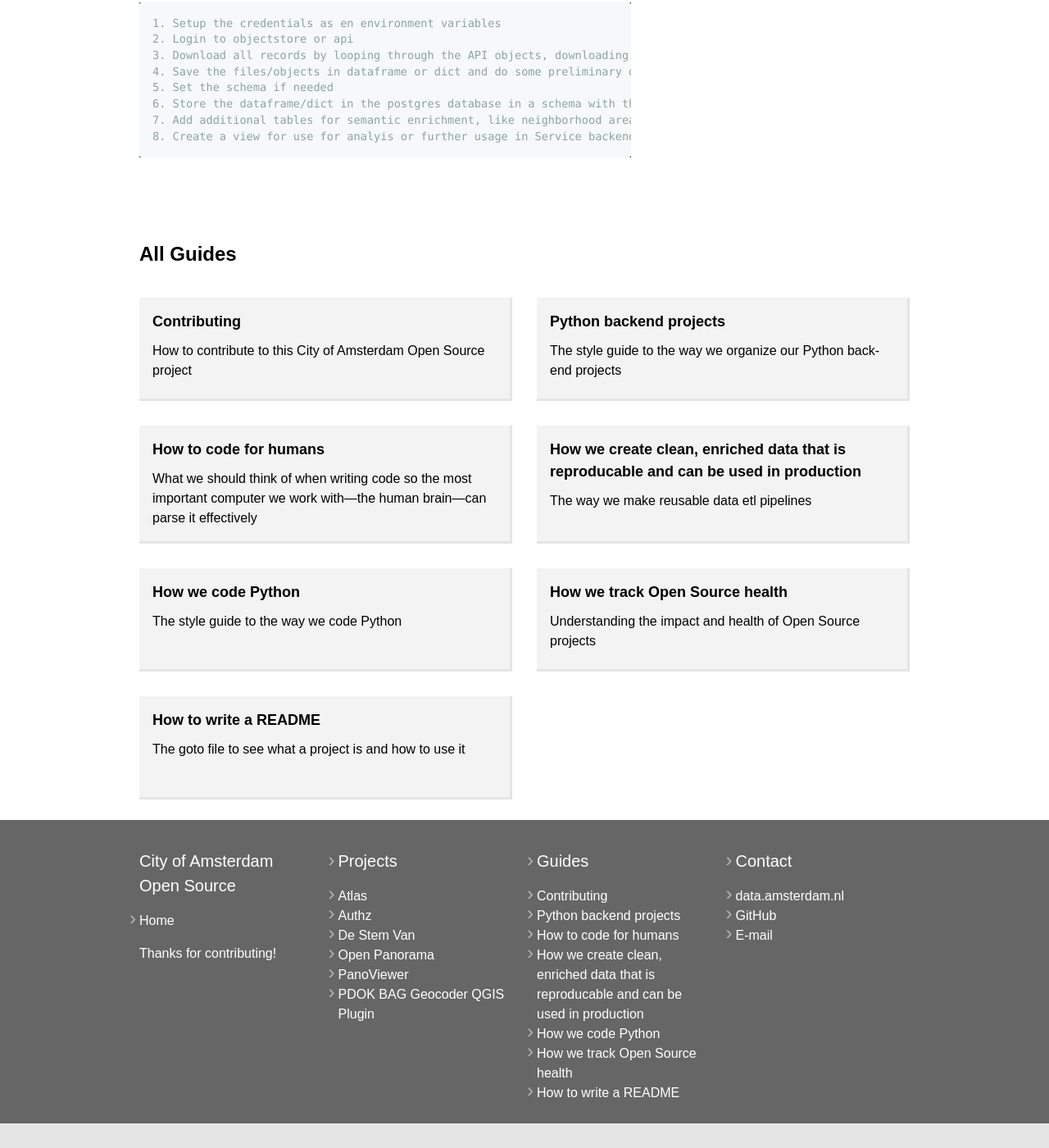
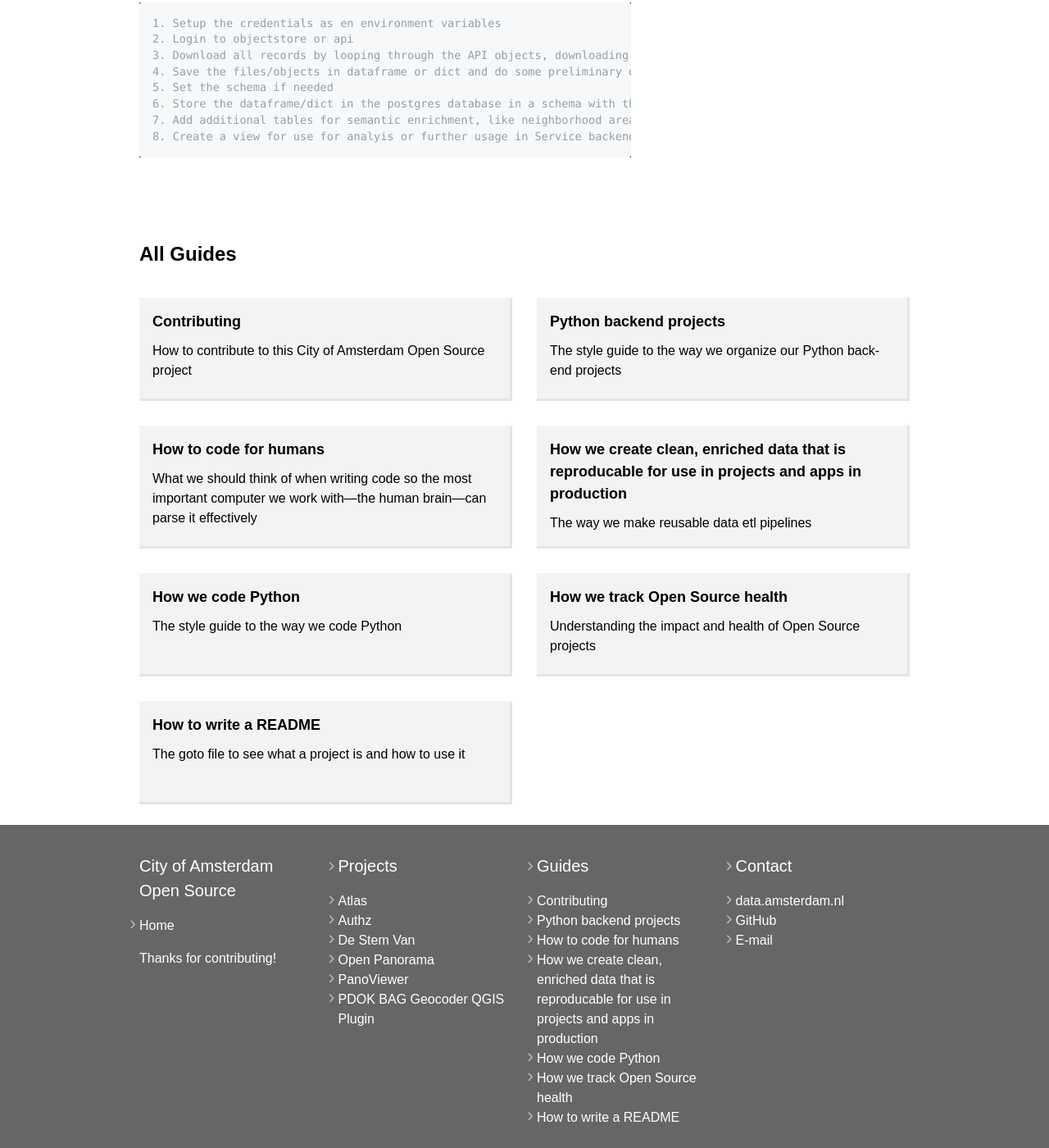
Before and after one commit to Amsterdam/amsterdam.github.io, a Jekyll site: the page built from guides/data-pipeline.md, in a window 1280 px wide and 1400 px high, scrolled down 2112 px. Shown: the whole window at 82% size. Built offline with Jekyll 4.4.1, drawn with Linux system fonts in a browser that asks for light colours; our own code applies the rules of GitHub Pages for plain Markdown files; before the commit the page ends 3482 px from its top, so only the background shows below that; some of the changed text lies outside the part shown.

Commit message:
changed title to better tell why

```diff
--- a/guides/data-pipeline.md
+++ b/guides/data-pipeline.md
@@ -2,7 +2,7 @@
 explains: The way we make reusable data etl pipelines
 ---
 
-# How we create clean, enriched data that is reproducable and can be used in production
+# How we create clean, enriched data that is reproducable for use in projects and apps in production
 
 At the City of Amsterdam we deal with many different types of structured and unstructered data.
 Much of the data is not of high quality and are missing a lot of needed semantics to do proper analytics with.
```
